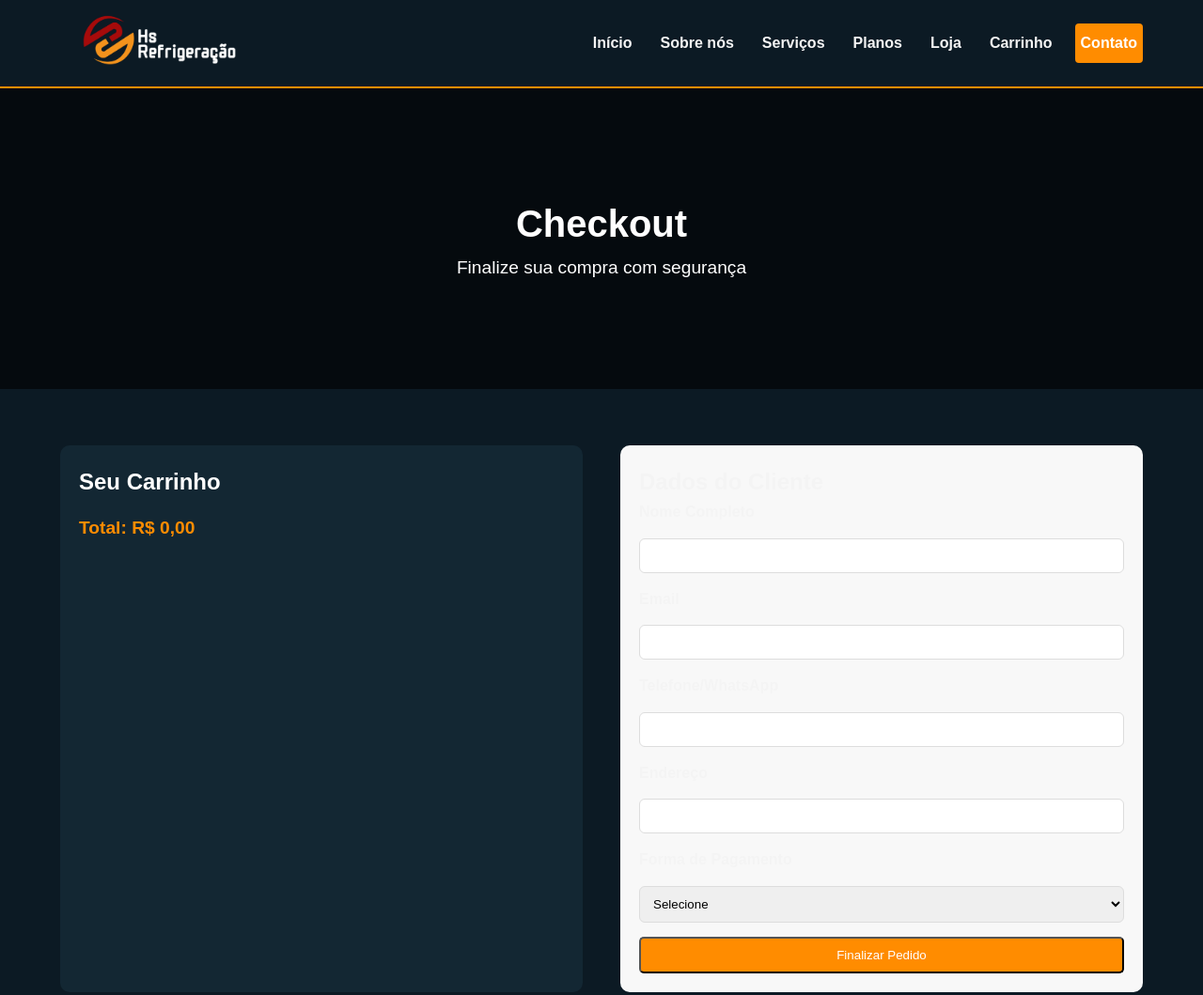
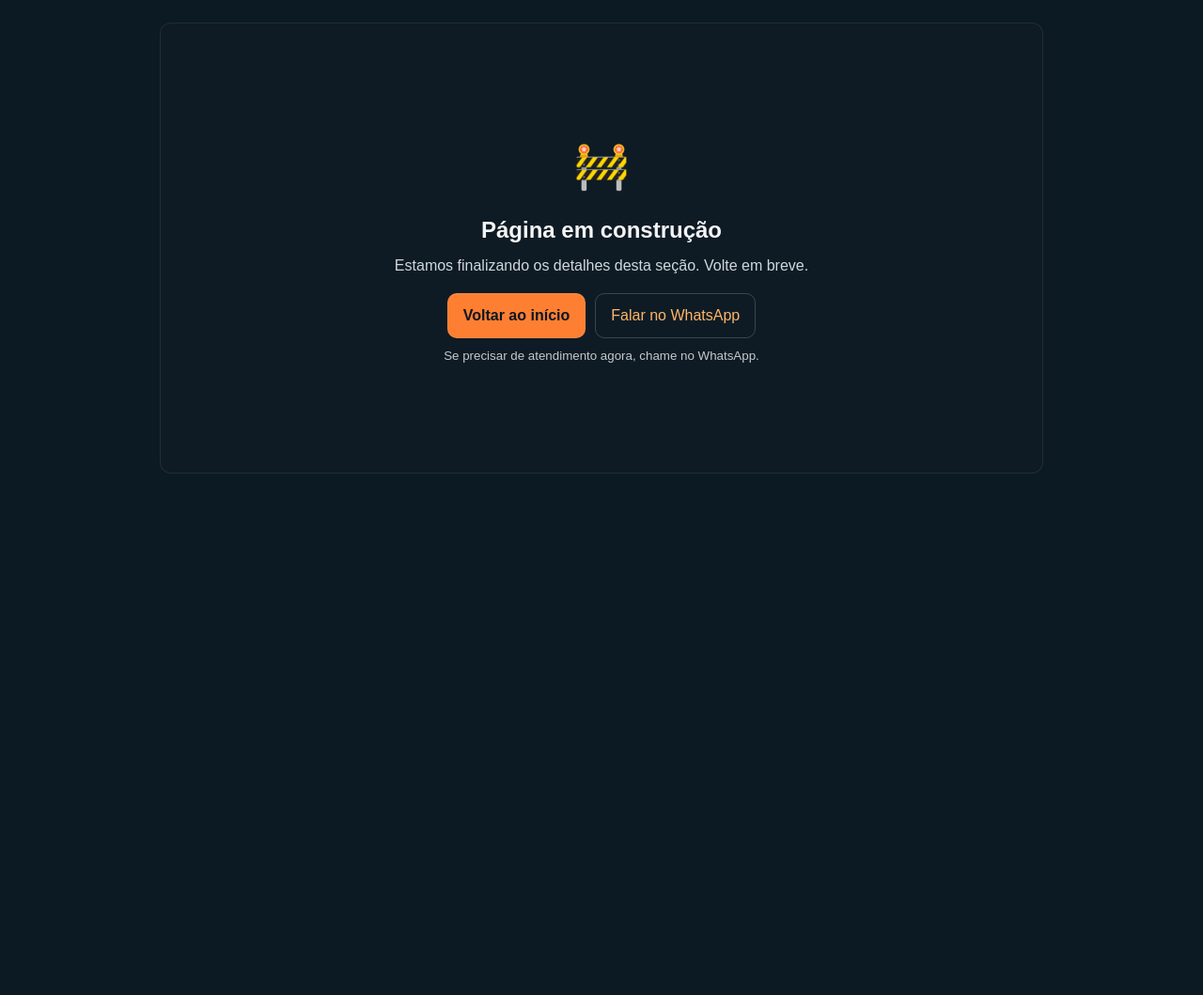
Before and after one commit to hecsoni/site-hs-2, a plain HTML site: page checkout.html in a window 1280 px wide. Shown: the top 1059 px of the page at 94% size. After the commit the page ends 800 px from the top, so only its background shows below. Drawn offline with Linux system fonts and the light colour scheme.

Commit message:
pagina en construccion

```diff
--- a/checkout.html
+++ b/checkout.html
@@ -8,9 +8,27 @@
   <link rel="stylesheet" href="css/style.css">
   <script defer src="js/checkout.js"></script>
 </head>
+
 <body>
 
+<section class="under-construction" role="status" aria-live="polite">
+  <div class="uc-wrap">
+    <div class="uc-icon">🚧</div>
+    <h1>Página em construção</h1>
+    <p>Estamos finalizando os detalhes desta seção. Volte em breve.</p>
+
+    <div class="uc-actions">
+      <a href="index.html" class="btn">Voltar ao início</a>
+      <a href="https://wa.me/5541992072920?text=Ol%C3%A1%2C%20vi%20que%20a%20p%C3%A1gina%20est%C3%A1%20em%20constru%C3%A7%C3%A3o%20e%20quero%20mais%20informa%C3%A7%C3%B5es." class="btn-sec" target="_blank" rel="noopener">
+        Falar no WhatsApp
+      </a>
+    </div>
+
+    <small class="uc-note">Se precisar de atendimento agora, chame no WhatsApp.</small>
+  </div>
+</section>
   <!-- Header -->
+   <!--
   <header class="header">
     <div class="container nav">
       <a href="index.html" class="logo">
@@ -40,32 +58,32 @@
           <a href="contato.html" class="btn">Contato</a>
         </nav>
     </div>
-  </header>
+  </header> -->
 
   <!-- Hero -->
-  <section class="hero-interno">
+  <!-- <section class="hero-interno">
     <div class="overlay"></div>
     <div class="hero-content">
       <h1>Checkout</h1>
       <p>Finalize sua compra com segurança</p>
     </div>
-  </section>
+  </section> -->
 
   <!-- Checkout -->
-  <section class="checkout">
-    <div class="container grid-checkout">
+  <!-- <section class="checkout">
+    <div class="container grid-checkout"> -->
 
       <!-- Resumo do Carrinho -->
-      <div class="resumo-carrinho">
+      <!-- <div class="resumo-carrinho">
         <h2>Seu Carrinho</h2>
-        <ul id="lista-carrinho">
+        <ul id="lista-carrinho"> -->
           <!-- Produtos vão aparecer aqui pelo JS -->
-        </ul>
+        <!-- </ul>
         <p class="total">Total: <span id="total-carrinho">R$ 0,00</span></p>
-      </div>
+      </div> -->
 
       <!-- Formulário -->
-      <div class="checkout-form">
+      <!-- <div class="checkout-form">
         <h2>Dados do Cliente</h2>
         <form id="form-checkout">
           <label>Nome Completo</label>
@@ -93,13 +111,13 @@
       </div>
 
     </div>
-  </section>
+  </section> -->
 
    <!-- Footer -->
-    <footer class="site-footer">
-      <div class="container footer-grid">
+    <!-- <footer class="site-footer">
+      <div class="container footer-grid"> -->
         <!-- Columna 1: Marca -->
-        <div class="footer-brand">
+        <!-- <div class="footer-brand">
           <a href="index.html" class="footer-logo">
             <img src="img/logo.png" alt="HS Refrigeração" />
           </a>
@@ -107,7 +125,7 @@
             Soluções completas em refrigeração e climatização para residências,
             comércios e indústrias em Curitiba e região.
           </p>
-          <div class="social">
+          <div class="social"> -->
             <!-- Opcional: agrega íconos si los tienes -->
             <!-- <a href="#" aria-label="Instagram">@</a> -->
             <!-- <a href="#" aria-label="Facebook">f</a> -->
@@ -115,7 +133,7 @@
         </div>
 
         <!-- Columna 2: Navegação -->
-        <nav class="footer-nav" aria-label="Navegação do rodapé">
+        <!-- <nav class="footer-nav" aria-label="Navegação do rodapé">
           <h4>Navegação</h4>
           <ul>
             <li><a href="sobre.html">Sobre nós</a></li>
@@ -124,10 +142,10 @@
             <li><a href="loja.html">Loja</a></li>
             <li><a href="contato.html">Contato</a></li>
           </ul>
-        </nav>
+        </nav> -->
 
         <!-- Columna 3: Serviços -->
-        <div class="footer-servicos">
+        <!-- <div class="footer-servicos">
           <h4>Serviços</h4>
           <ul>
             <li>
@@ -139,10 +157,10 @@
               <a href="servicos.html#manutencao">Manutenção preventiva</a>
             </li>
           </ul>
-        </div>
+        </div> -->
 
         <!-- Columna 4: Contato -->
-        <div class="footer-contato">
+        <!-- <div class="footer-contato">
           <h4>Contato</h4>
           <ul>
             <li>
@@ -188,8 +206,9 @@
           <p class="byline">Desenvolvido por Hecsoni Sanchez</p>
         </div>
       </div>
-    </footer>
+    </footer> -->
 
   <script src="js/menuHamburguer.js"></script>
 </body>
+
 </html>
--- a/css/style.css
+++ b/css/style.css
@@ -1184,3 +1184,37 @@ a {
   border: 1px solid rgba(255,255,255,0.08);
 }
 .btn.ver-todos:hover { filter: brightness(1.2); }
+
+.under-construction {
+  min-height: 60vh;
+  display: grid;
+  place-items: center;
+  padding: 40px 16px;
+  text-align: center;
+  background: #0e1b25;
+  border: 1px solid rgba(255,255,255,0.08);
+  border-radius: 12px;
+  margin: 24px auto;
+  max-width: 940px;
+}
+.uc-wrap { max-width: 620px; }
+.uc-icon { font-size: 48px; margin-bottom: 10px; }
+.under-construction h1 { margin: 6px 0 6px; }
+.under-construction p { color: #cfd8dc; margin-bottom: 16px; }
+
+.uc-actions {
+  display: flex; gap: 10px; justify-content: center; flex-wrap: wrap;
+}
+.under-construction .btn {
+  display: inline-block; padding: 10px 16px; border-radius: 10px;
+  background: #ff7f32; color: #0b1620; font-weight: 700; text-decoration: none;
+  border: 1px solid rgba(255,255,255,0.08);
+}
+.under-construction .btn:hover { filter: brightness(1.05); }
+.under-construction .btn-sec {
+  display: inline-block; padding: 10px 16px; border-radius: 10px;
+  background: transparent; color: #ffb566; text-decoration: none;
+  border: 1px solid rgba(255,255,255,0.18);
+}
+.under-construction .btn-sec:hover { background: rgba(255,255,255,0.06); }
+.uc-note { display: block; opacity: 0.8; margin-top: 8px; }
```
Also changed, not shown: loja.html (+36 -19 lines), planos.html (+31 -14 lines).
